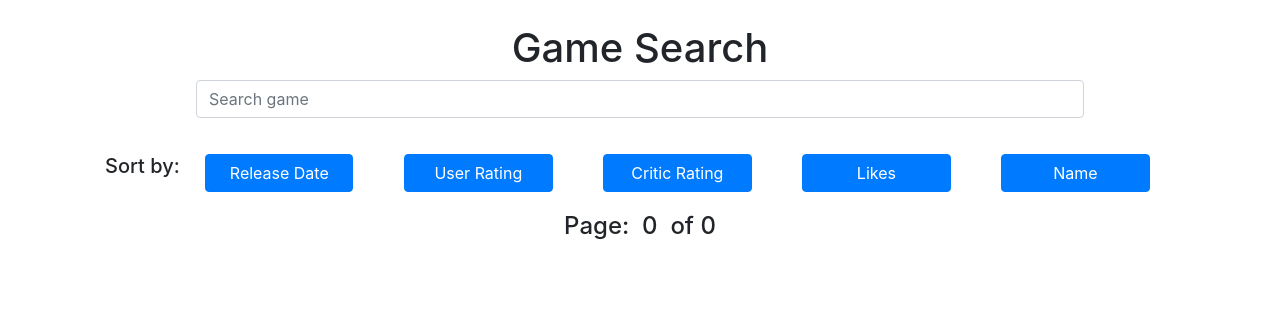
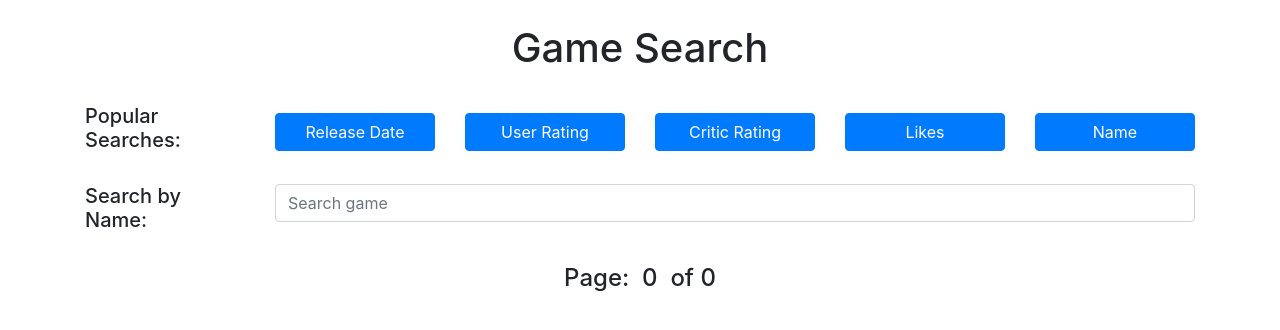
Before and after one commit to EdmundDong/CSE412Project, a Flask app: page /search/ in a window 1280 px wide. Shown: the part 56-386 px from the top of the page. Run offline with Flask 2, Linux system fonts and the light colour scheme.

Commit message:
updated search html

```diff
--- a/app/database.py
+++ b/app/database.py
@@ -404,7 +404,7 @@ class db():
                     ON Game.gameId = T.gameId
                     WHERE Game.gameid = HasGenre.gameid
                     AND HasGenre.genreid = Genre.genreid
-                    AND Game.name LIKE %s
+                    AND LOWER(Game.name) LIKE LOWER(%s)
                     ORDER BY T.likes_amount DESC NULLS LAST;
                     """
         data = ["%"+query_string+"%"]
--- a/app/templates/companyprofile.html
+++ b/app/templates/companyprofile.html
@@ -20,9 +20,6 @@
 				<h3> Likes: <span>{{(game[8],0)[game[8] is none]}}</span></h3>
 			</div>
 			<div class = "row">
-				<h3> Last Updated: <span>{{game[7]}}</span></h3>
-			</div>
-			<div class = "row">
 				<h3> Genre: <span>{{game[9]}}</span></h3>
 			</div>
 		</div>
--- a/app/templates/search.html
+++ b/app/templates/search.html
@@ -5,13 +5,11 @@
 		<h1 class = "title" style = "text-align: center;">Game Search</h1>
 	  </div>
 	</div>
-	<form style="width:80%; margin: auto" id="searchform">
-		<div class="form-group">
-			<input type="text" class="form-control" id="game" aria-describedby="game" placeholder="Search game">
+	</br>
+	<div class = "row">
+		<div class = "col-sm-2" id = sort style = "margin: auto">
+			<h5> Popular Searches: </h5>
 		</div>
-	</form>
-	<div class = "row" style = "margin: auto; padding: 20px">
-		<h5> Sort by: </h5>
 		<div class = "col-sm-2" id = sort style = "margin: auto">
 			<button type="date" id = "sort_release"class="btn btn-primary" style="width:100%">Release Date</button>
 		</div>
@@ -28,6 +26,20 @@
 			<button type="date" id = "sort_name"class="btn btn-primary" style="width:100%">Name</button>
 		</div>
 	</div>
+	</br>
+	<div class="row">
+		<div class = "col-sm-2">
+			<h5> Search by Name: </h5>
+		</div>
+		<div class = "col-sm-10">
+			<form style="margin: auto" id="searchform">
+				<div class="form-group">
+					<input type="text" class="form-control" id="game" aria-describedby="game" placeholder="Search game">
+				</div>
+			</form>
+		</div>
+	</div>
+	</br>
 	{% for game in games: %}
 	<div class = "row" style="width: 80%; border: 1px solid black; border-radius: 10px; margin: auto; padding: 15px">
 		<div class ="col-md-6" id = "game1">
```
